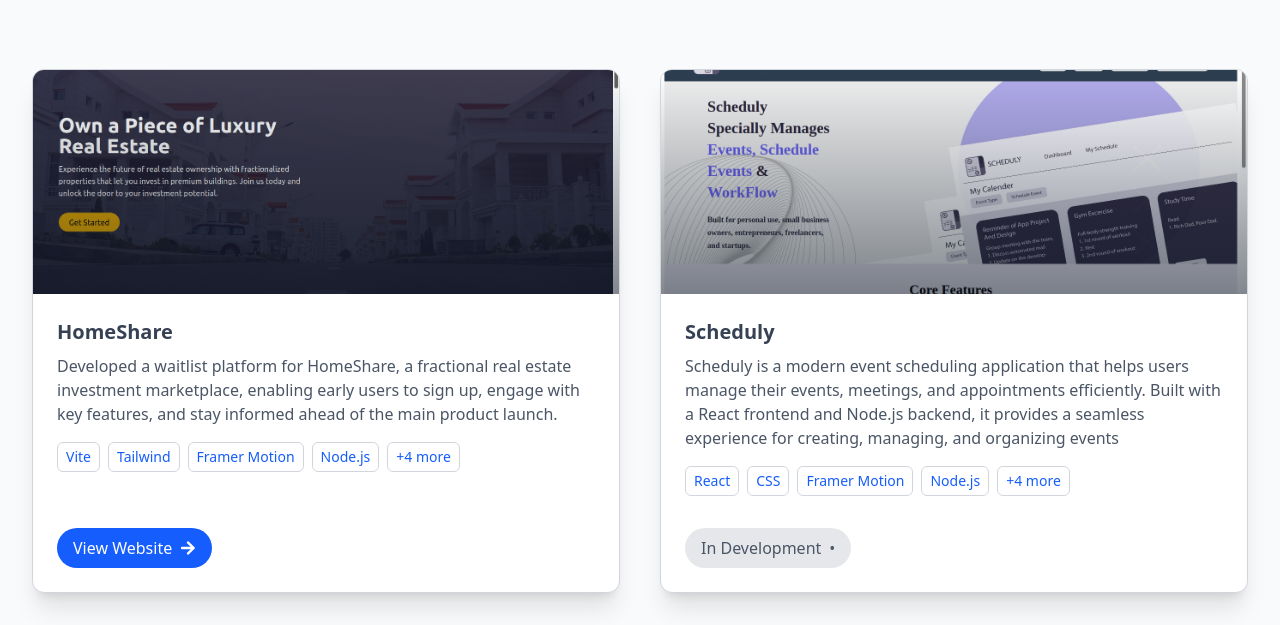
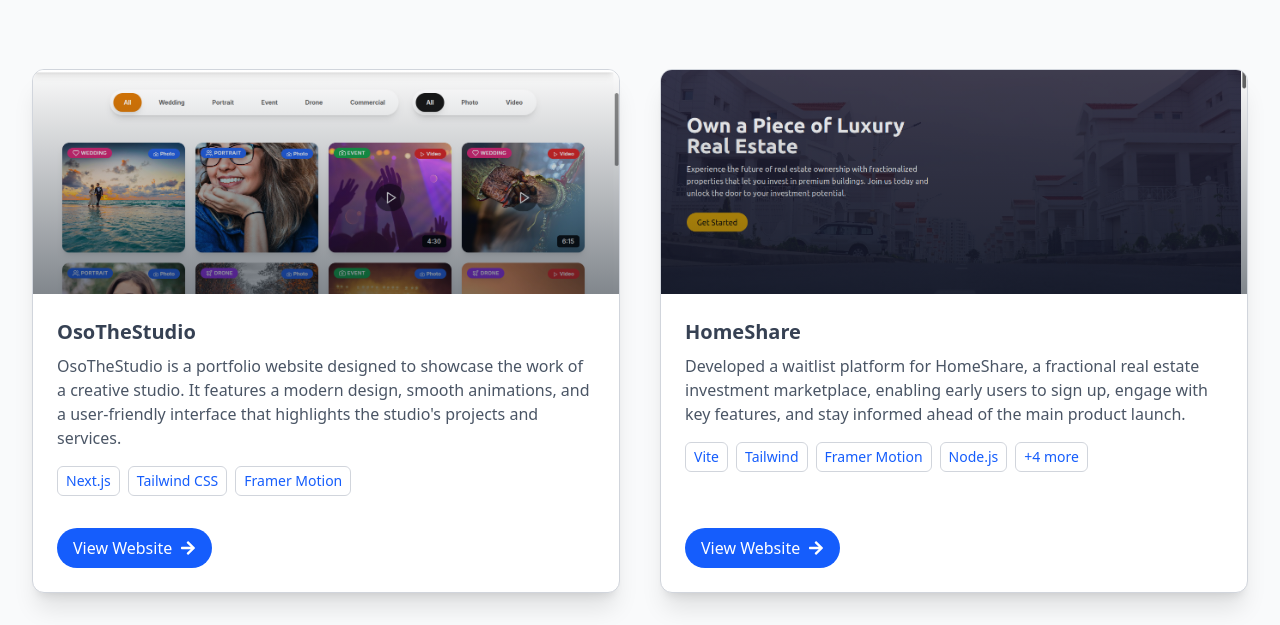
Before and after one commit to Emekapaul/portfolio, a Next.js app: page /projects in a window 1280 px wide. Shown: the part 327-952 px from the top of the page. Built offline with nearby package versions, Linux system fonts and the light colour scheme; no server answers; a web font is replaced by a local one.

Commit message:
Add another project

```diff
--- a/app/projects/page.js
+++ b/app/projects/page.js
@@ -10,10 +10,21 @@
 import homeShare from "@/public/assets/images/homeShare.png";
 import scheduly from "@/public/assets/images/scheduly.png";
 import callOfDuty from "@/public/assets/images/callOfDuty.jpg";
+import osoTheStudio from "@/public/assets/images/osoTheStudio.png";
 
 const projects = [
   {
     id: 0,
+    title: "OsoTheStudio",
+    description:
+      "OsoTheStudio is a portfolio website designed to showcase the work of a creative studio. It features a modern design, smooth animations, and a user-friendly interface that highlights the studio's projects and services.",
+    image: osoTheStudio,
+    technologies: ["Next.js", "Tailwind CSS", "Framer Motion"],
+    liveUrl: "https://stirring-liger-457c59.netlify.app/",
+    githubUrl: "",
+  },
+  {
+    id: 1,
     title: "HomeShare",
     description:
       "Developed a waitlist platform for HomeShare, a fractional real estate investment marketplace, enabling early users to sign up, engage with key features, and stay informed ahead of the main product launch.",
@@ -32,7 +43,7 @@
     githubUrl: "https://github.com/Emekapaul/HomeShare",
   },
   {
-    id: 1,
+    id: 2,
     title: "Scheduly",
     description:
       "Scheduly is a modern event scheduling application that helps users manage their events, meetings, and appointments efficiently. Built with a React frontend and Node.js backend, it provides a seamless experience for creating, managing, and organizing events",
@@ -51,7 +62,7 @@
     githubUrl: "https://github.com/Emekapaul/scheduly",
   },
   {
-    id: 2,
+    id: 3,
     title: "GameVault",
     description:
       "GameVault is a web app that lets users explore and download their favorite games from a central database. It features a secure login system, smooth animations, and a clean, responsive interface designed to deliver a seamless browsing and downloading experience.",
```
Also changed, not shown: public/assets/images/osoTheStudio.png (added).
